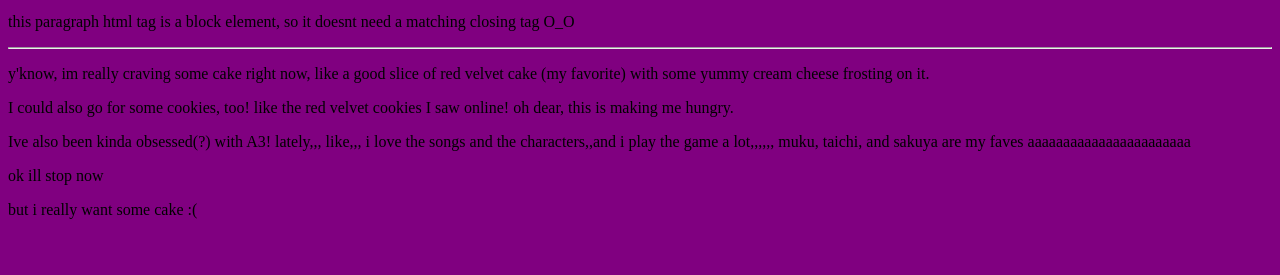
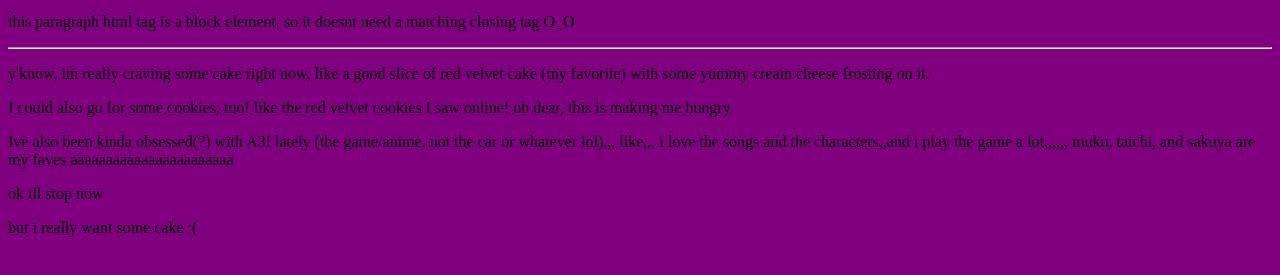
Before and after one commit to lykkesar000/csp-class-examples, a plain HTML site: page index.html in a window 1280 px wide. Shown: the part 87-362 px from the top of the page. Drawn offline with Linux system fonts and the light colour scheme.

Commit message:
Update index.html

```diff
--- a/index.html
+++ b/index.html
@@ -9,7 +9,7 @@
    <hr>
    <p>y'know, im really craving some cake right now, like a good slice of red velvet cake (my favorite) with some yummy cream cheese frosting on it.
     <p>I could also go for some cookies, too! like the red velvet cookies I saw online! oh dear, this is making me hungry.
-     <p>Ive also been kinda obsessed(?) with A3! lately,,, like,,, i love the songs and the characters,,and i play the game a lot,,,,,, muku, taichi, and sakuya are my faves aaaaaaaaaaaaaaaaaaaaaaa
+     <p>Ive also been kinda obsessed(?) with A3! lately (the game/anime, not the car or whatever lol),,, like,,, i love the songs and the characters,,and i play the game a lot,,,,,, muku, taichi, and sakuya are my faves aaaaaaaaaaaaaaaaaaaaaaa
       <p>ok ill stop now
        <p>but i really want some cake :(
 
```
